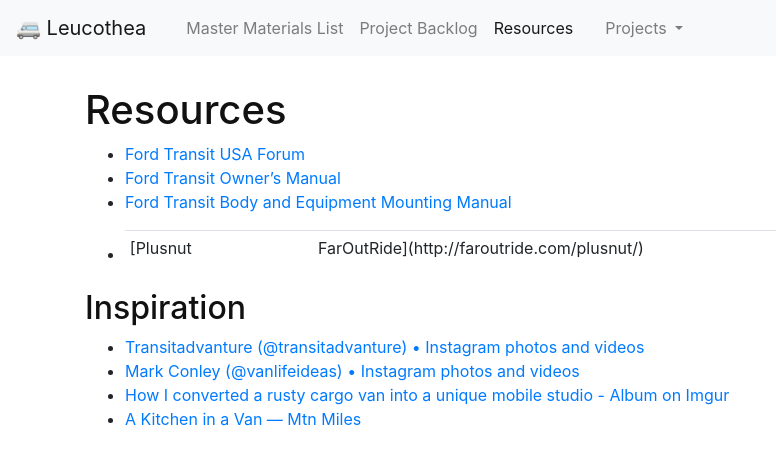
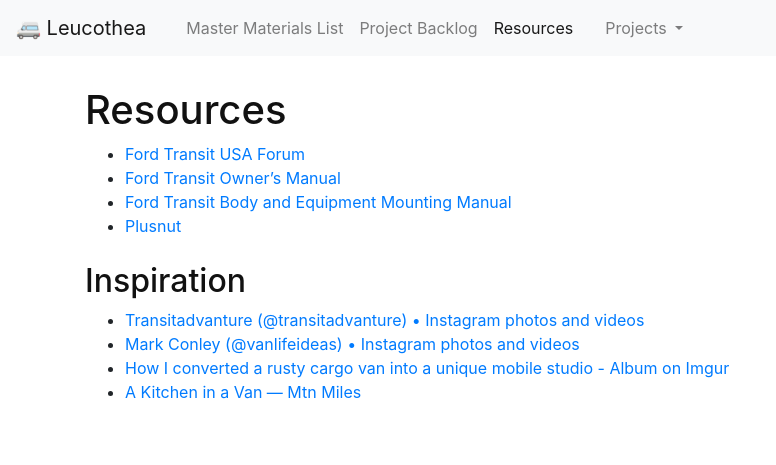
Before and after one commit to lucaswoj/leucothea, a Jekyll site: the page built from resources.md, in a window 1280 px wide. Shown: the top 465 px of the page, without its empty margins (0-776 px from the left). Built offline with Jekyll 4.4.1, drawn with Linux system fonts in a browser that asks for light colours; nearby versions of some CDN libraries.

Commit message:
Fix table

```diff
--- a/resources.md
+++ b/resources.md
@@ -5,7 +5,7 @@ title: Resources
 * [Ford Transit USA Forum](http://www.fordtransitusaforum.com/)
 * [Ford Transit Owner’s Manual]( http://faroutride.com/wp-content/uploads/2016/02/2016-Transit-Owners-Manual-version-1_om_EN-US_06_2015.pdf)
 * [Ford Transit Body and Equipment Mounting Manual](http://faroutride.com/wp-content/uploads/2017/03/Ford-Transit-BEMM-2016.pdf)
-* [Plusnut | FarOutRide](http://faroutride.com/plusnut/)
+* [Plusnut](http://faroutride.com/plusnut/)
 
 ## Inspiration
 
```
